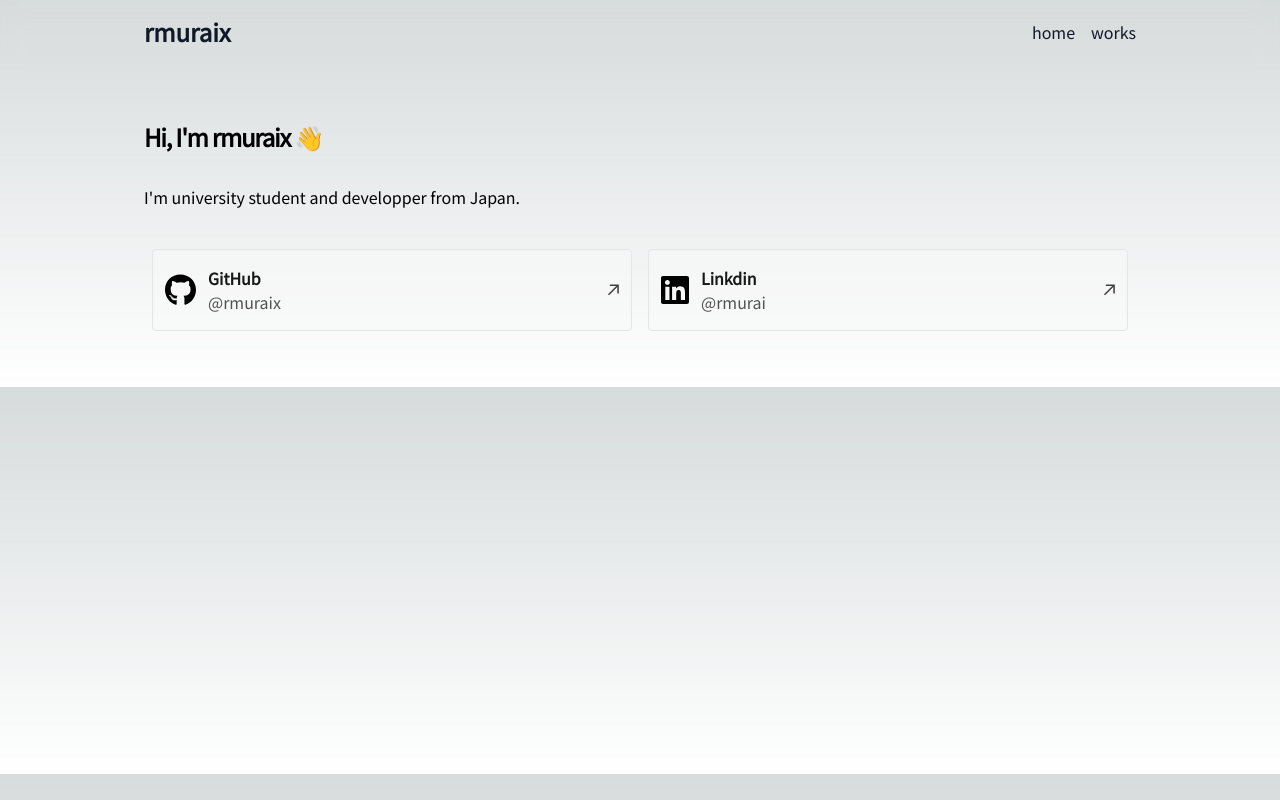
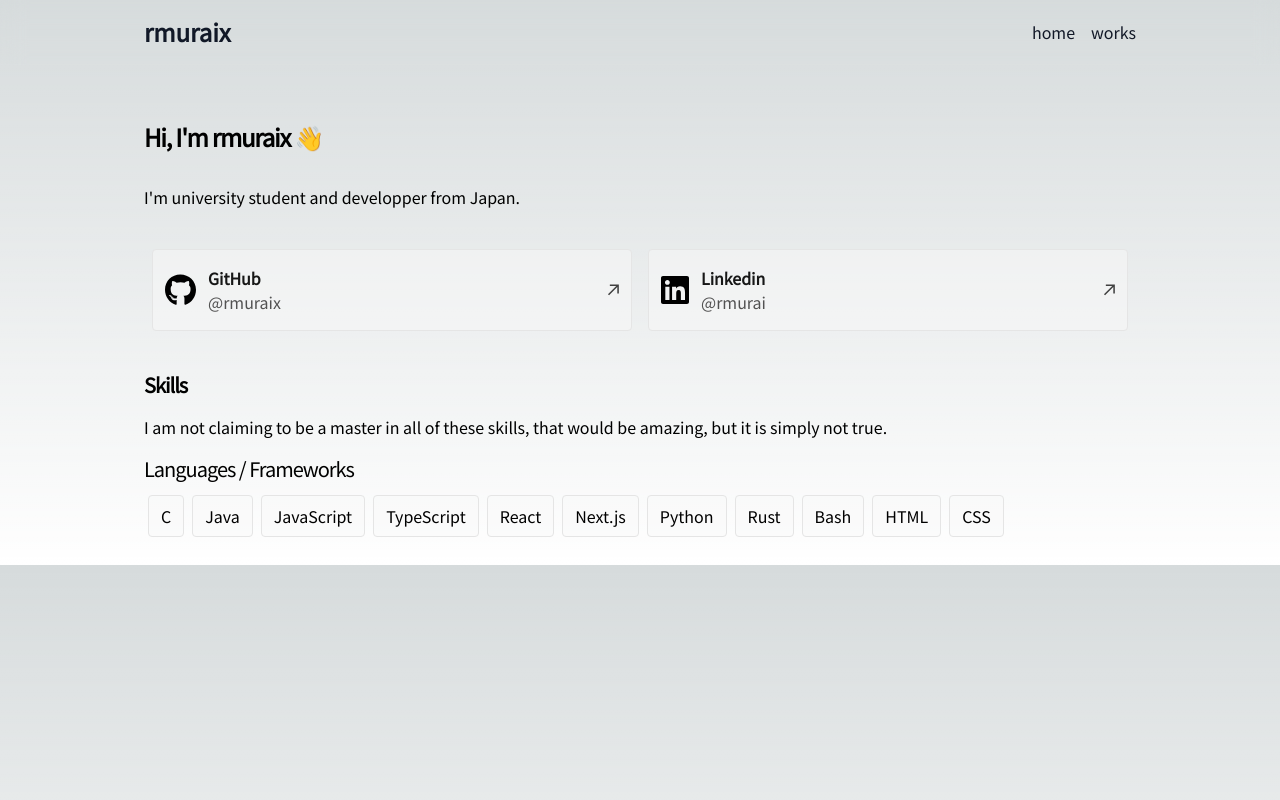
Before and after one commit to rmuraix/rmurai.com, a Next.js app: page / in a window 1280 px wide. Built offline with nearby package versions, Linux system fonts and the light colour scheme.

Commit message:
Add skills

```diff
--- a/app/page.tsx
+++ b/app/page.tsx
@@ -3,6 +3,7 @@ import { IconProp, config } from "@fortawesome/fontawesome-svg-core";
 import "@fortawesome/fontawesome-svg-core/styles.css";
 import { FontAwesomeIcon } from "@fortawesome/react-fontawesome";
 import { faGithub, faLinkedin } from "@fortawesome/free-brands-svg-icons";
+import { languagesFrameworks } from "@/lib/skills";
 config.autoAddCss = false;
 
 function ArrowIcon() {
@@ -67,11 +68,31 @@ export default function Home() {
         />
         <SocialLink
           icon={faLinkedin}
-          name="Linkdin"
+          name="Linkedin"
           link="https://www.linkedin.com/in/rmurai/"
           username="@rmurai"
         />
       </div>
+      <h2 className="mb-4 text-xl font-bold tracking-tighter">Skills</h2>
+      <p>
+        I am not claiming to be a master in all of these skills, that would be
+        amazing, but it is simply not true.
+      </p>
+      <h3 className="mt-4 text-xl tracking-tighter">Languages / Frameworks</h3>
+      <div className="my-2 flex flex-row flex-wrap">
+        {languagesFrameworks.map((name, index) => {
+          return (
+            <>
+              <div
+                key={index}
+                className="m-1 flex items-center justify-between rounded border border-neutral-200 bg-neutral-50 bg-opacity-50 px-3 py-2 dark:border-neutral-700 dark:bg-neutral-800"
+              >
+                <p>{name}</p>
+              </div>
+            </>
+          );
+        })}
+      </div>
     </main>
   );
 }
--- /dev/null
+++ b/lib/skills.ts
@@ -0,0 +1,13 @@
+export const languagesFrameworks = [
+  "C",
+  "Java",
+  "JavaScript",
+  "TypeScript",
+  "React",
+  "Next.js",
+  "Python",
+  "Rust",
+  "Bash",
+  "HTML",
+  "CSS",
+];
```
